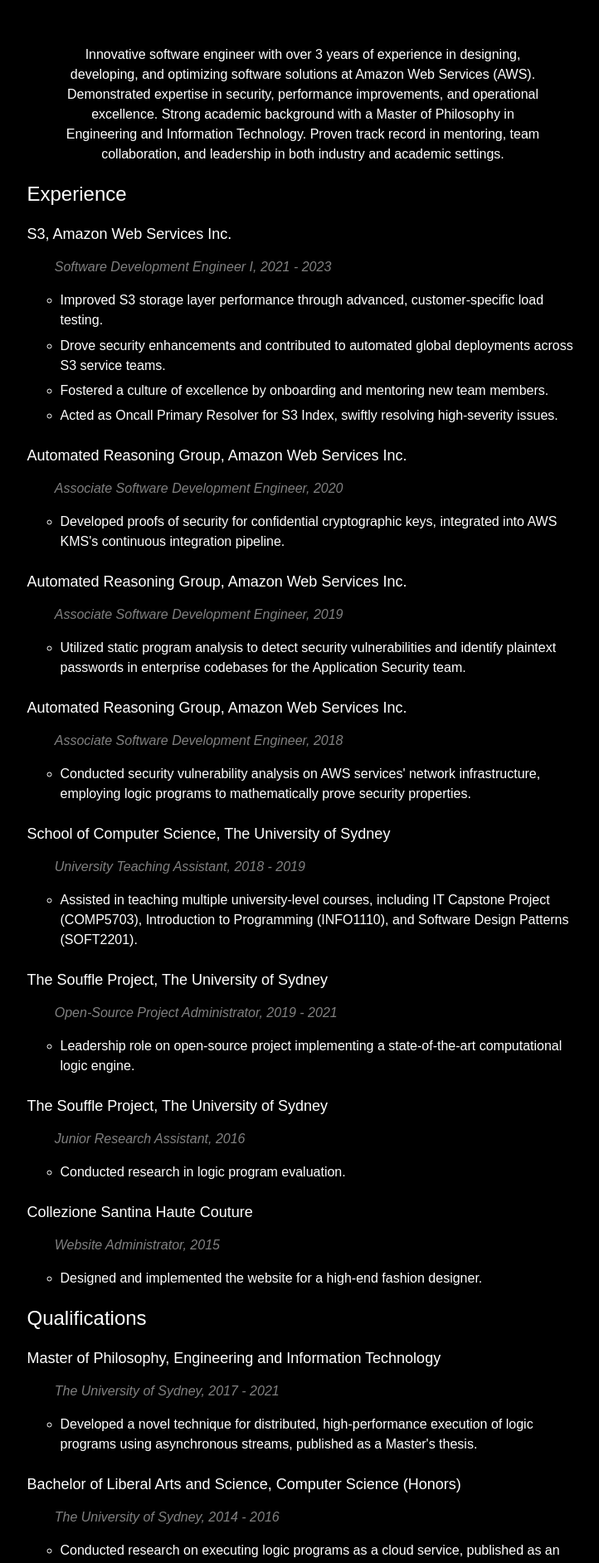
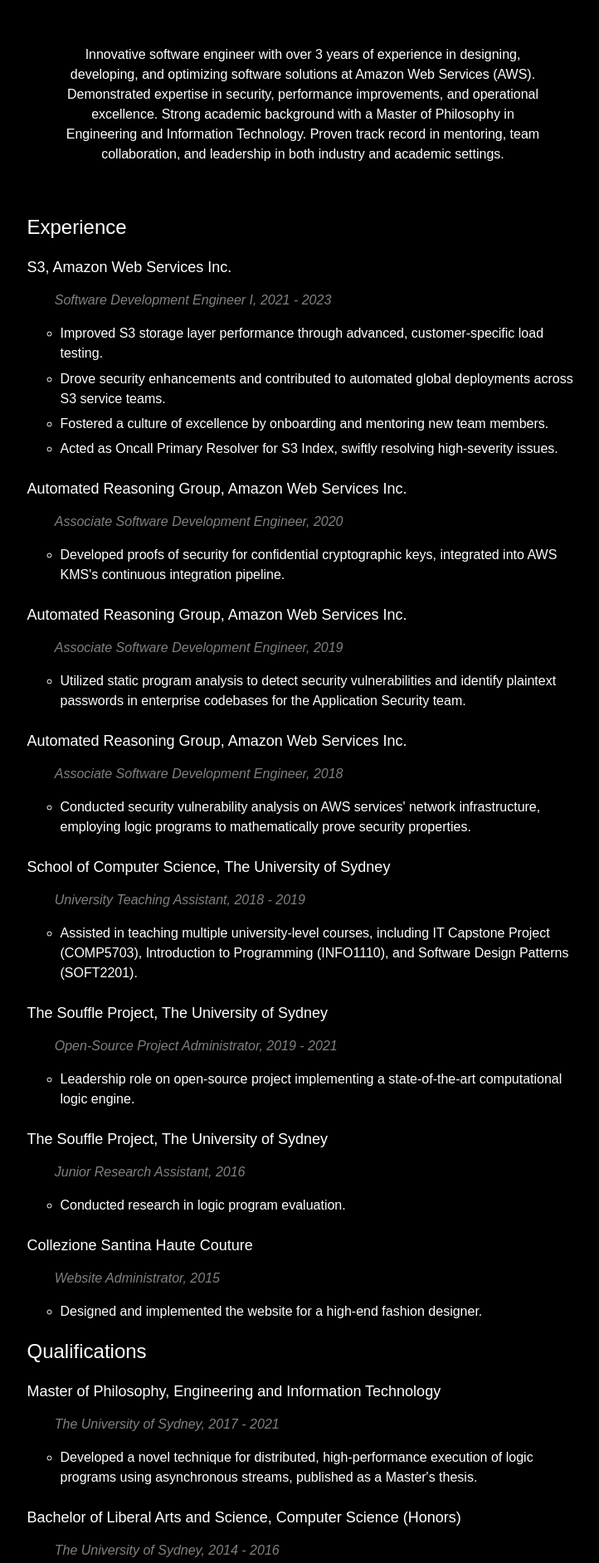
Before and after one commit to adelynnhenry/adelynnhenry.github.io, a Jekyll site: the page built from _pages/resume.md, in a window 1280 px wide. Shown: the part 495-2379 px from the top of the page at 83% size, without its empty margins (275-997 px from the left). Built offline with Jekyll 4.4.1, drawn with Linux system fonts in a browser that asks for light colours.

Commit message:
Fix bugs in printing

```diff
--- a/_includes/head.html
+++ b/_includes/head.html
@@ -1,8 +1,8 @@
 <head>
     <meta charset="UTF-8" />
     <meta http-equiv="X-UA-Compatible" content="IE=edge">
-    <meta http-equiv="Content-Security-Policy"
-        content="default-src 'none'; script-src 'self'; style-src 'self' https://fonts.googleapis.com; img-src 'self'; font-src 'self' https://fonts.gstatic.com; connect-src 'self'; media-src 'self'; object-src 'self'; child-src 'self'; form-action 'none'; base-uri 'self'" />
+    <!-- meta http-equiv="Content-Security-Policy"
+        content="default-src 'none'; script-src 'self'; style-src 'self' https://fonts.googleapis.com; img-src 'self'; font-src 'self' https://fonts.gstatic.com; connect-src 'self'; media-src 'self'; object-src 'self'; child-src 'self'; form-action 'none'; base-uri 'self'" /-->
     <meta http-equiv="X-XSS-Protection" content="1;mode=block" always>
     <meta http-equiv="Referrer-Policy" content="no-referrer, strict-origin-when-cross-origin">
     <meta name="viewport" content="width=device-width" />
--- a/_includes/header.html
+++ b/_includes/header.html
@@ -13,6 +13,8 @@
 </header>
 <hr />
 <script>
-  Array.from(document.getElementsByClassName('liame'))
-  .forEach(element => element.innerHTML = atob(element.innerHTML))
+  (() => {
+    Array.from(document.getElementsByClassName('liame'))
+    .forEach(element => element.innerHTML = atob(element.innerHTML))
+  })()
 </script>
--- a/_layouts/page.html
+++ b/_layouts/page.html
@@ -6,7 +6,7 @@
     <img src="{{ site.profile_picture | relative_url }}" />
     <p>{{ site.summary }}</p>
 </div>
-
+<br />
 {%- for article in site.articles -%}
 <article>
     <h3>{{ article.title }}</h3>
```
